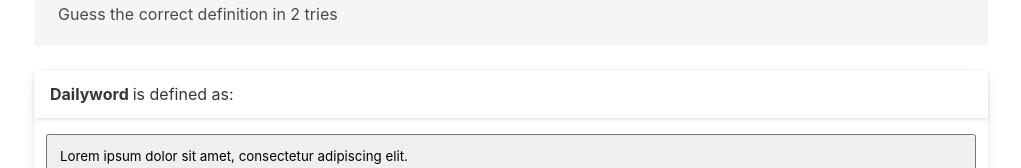
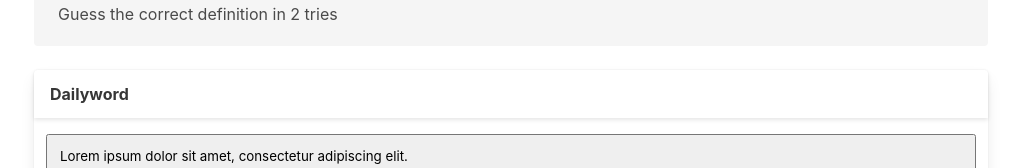
Before and after one commit to TiloRC/fictionary2023, a React (Create React App) app in the folder react-app/my-app/: page / in a window 1280 px wide. Shown: the part 122-290 px from the top of the page, without its empty margins (129-1150 px from the left). Built offline with nearby package versions, Linux system fonts and the light colour scheme.

Commit message:
simplified game

```diff
--- a/react-app/my-app/src/components/game.jsx
+++ b/react-app/my-app/src/components/game.jsx
@@ -9,12 +9,7 @@
         <div className="column is-three-quarters">
           <div className="card">
             <header className="card-header">
-              <p className="card-header-title">
-                Dailyword
-                <span className="px-1 has-text-weight-normal">
-                  is defined as:
-                </span>
-              </p>
+              <p className="card-header-title">Dailyword</p>
             </header>
             <div className="card-content">
               <div className="content">
```
